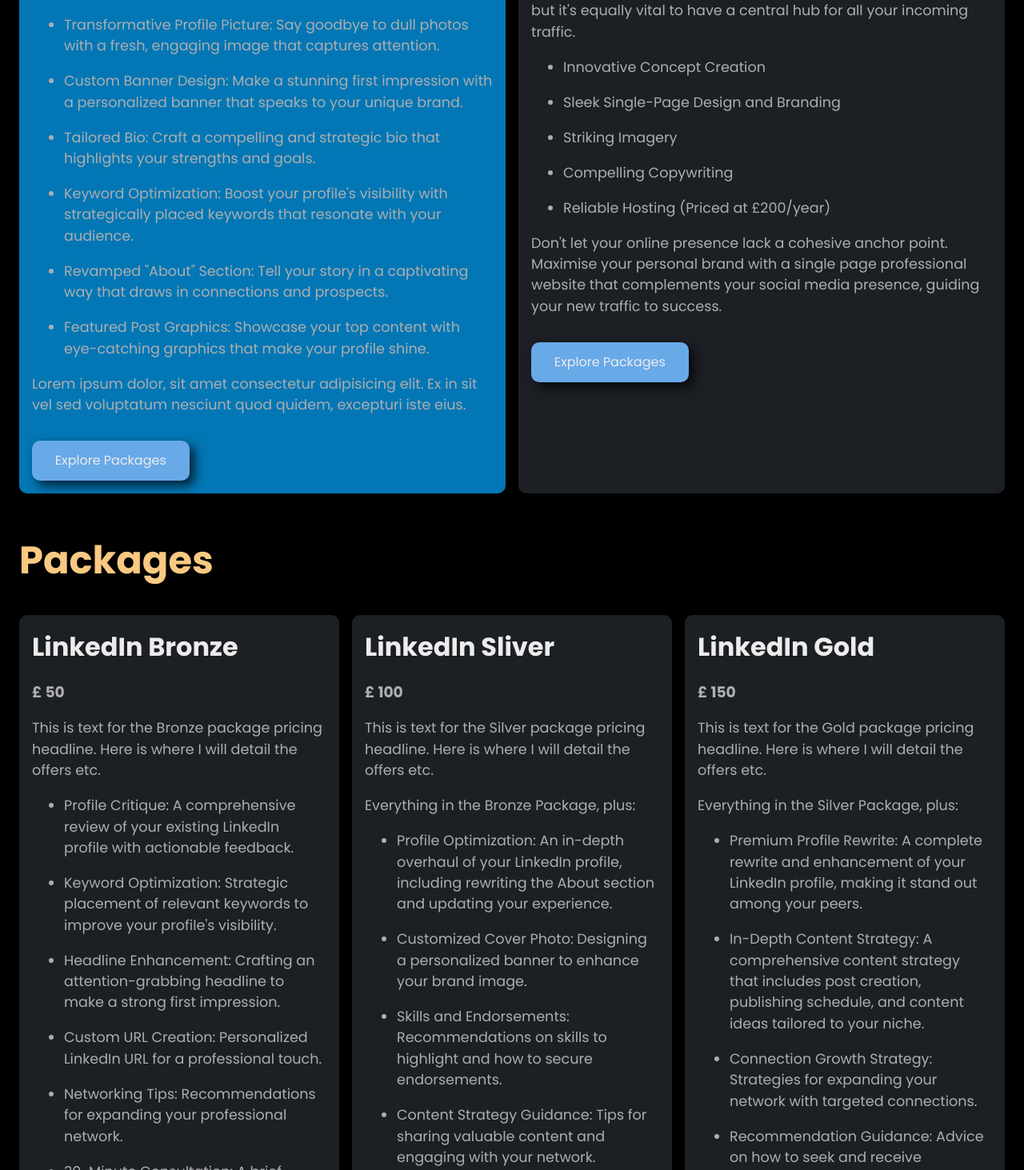
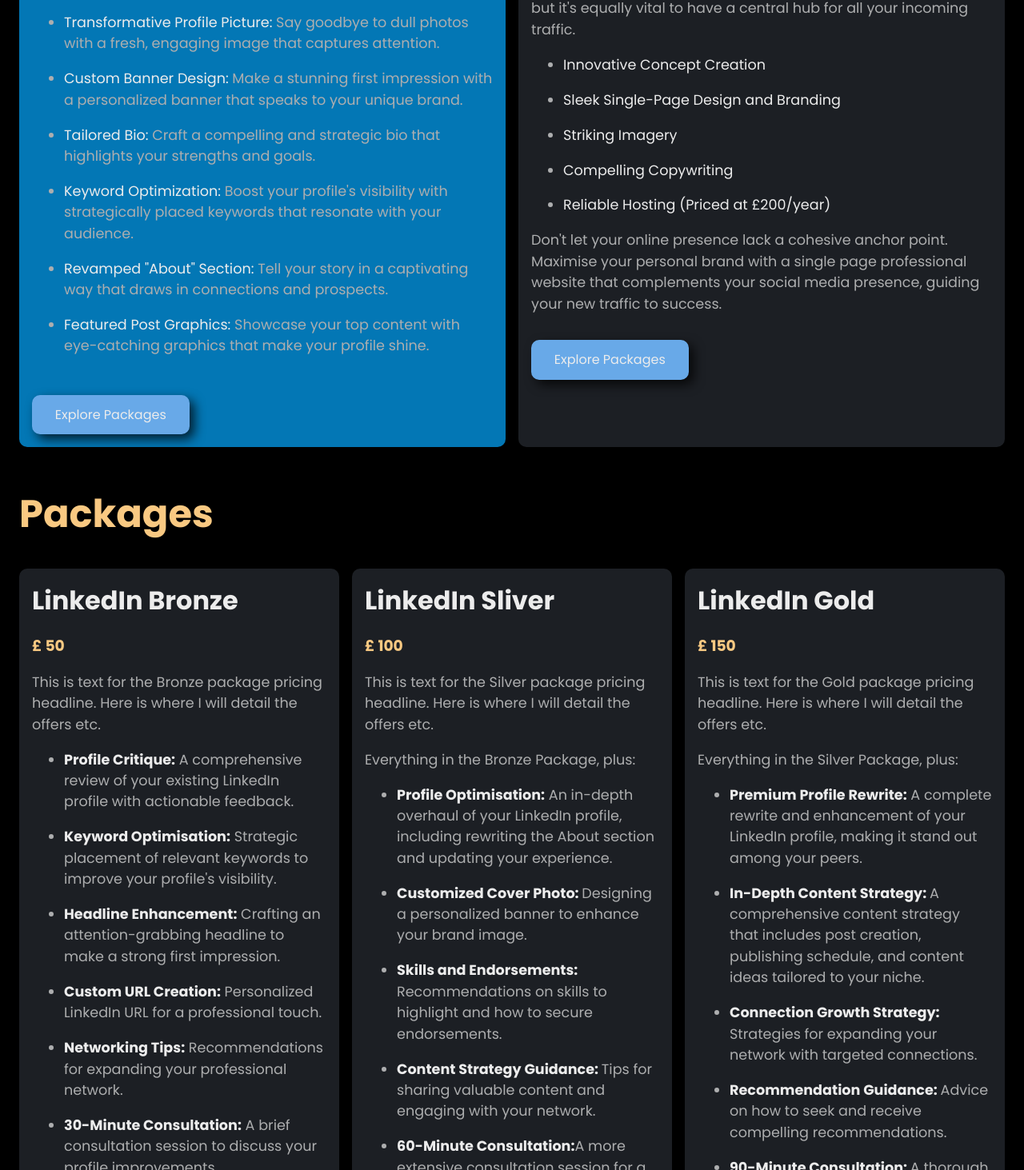
Before and after one commit to JAldo1980/react-small-business-landing-page, a React (Vite) app in the folder glow-1/: page / in a window 1280 px wide. Shown: the part 1167-2630 px from the top of the page at 80% size. Built offline with nearby package versions, Linux system fonts and the light colour scheme.

Commit message:
styles added

```diff
--- a/glow-1/src/LinkedInPackageHtml.jsx
+++ b/glow-1/src/LinkedInPackageHtml.jsx
@@ -2,14 +2,14 @@
 
 const BronzePackage = () => {
   return (
-    <div>
+    <div className="package-html-styles">
       <ul>
         <li>
           <span>Profile Critique:</span> A comprehensive review of your existing
           LinkedIn profile with actionable feedback.
         </li>
         <li>
-          <span>Keyword Optimization:</span> Strategic placement of relevant
+          <span>Keyword Optimisation:</span> Strategic placement of relevant
           keywords to improve your profile's visibility.
         </li>
         <li>
@@ -35,11 +35,11 @@
 
 const SilverPackage = () => {
   return (
-    <div>
+    <div className="package-html-styles">
       <p>Everything in the Bronze Package, plus:</p>
       <ul>
         <li>
-          <span>Profile Optimization:</span> An in-depth overhaul of your
+          <span>Profile Optimisation:</span> An in-depth overhaul of your
           LinkedIn profile, including rewriting the About section and updating
           your experience.
         </li>
@@ -66,7 +66,7 @@
 
 const GoldPackage = () => {
   return (
-    <div>
+    <div className="package-html-styles">
       <p>Everything in the Silver Package, plus:</p>
       <ul>
         <li>
--- a/glow-1/src/Modal.jsx
+++ b/glow-1/src/Modal.jsx
@@ -2,8 +2,11 @@
 
 const Modal = ({ handleClose }) => {
   return (
+    <div className="outer-modal-box">
       <div className="modal-box-el">
-      <div className="close-modal-btn" onClick={handleClose}></div>
+        <div className="close-modal-btn" onClick={handleClose}>
+          X
+        </div>
         <div className="inner-modal-box">
           <h2>Demo Modal</h2>
           <p>This button could direct you to a specific option:</p>
@@ -14,6 +17,7 @@
           </ul>
         </div>
       </div>
+    </div>
   );
 };
 
--- a/glow-1/src/Services.jsx
+++ b/glow-1/src/Services.jsx
@@ -19,34 +19,43 @@
           </p>
           <ul>
             <li>
-              Transformative Profile Picture: Say goodbye to dull photos with a
-              fresh, engaging image that captures attention.
+              <span className="service-text-style">
+                Transformative Profile Picture:
+              </span>{" "}
+              Say goodbye to dull photos with a fresh, engaging image that
+              captures attention.
             </li>
             <li>
-              Custom Banner Design: Make a stunning first impression with a
-              personalized banner that speaks to your unique brand.
+              <span className="service-text-style">Custom Banner Design:</span>{" "}
+              Make a stunning first impression with a personalized banner that
+              speaks to your unique brand.
             </li>
             <li>
-              Tailored Bio: Craft a compelling and strategic bio that highlights
-              your strengths and goals.
+              <span className="service-text-style">Tailored Bio:</span> Craft a
+              compelling and strategic bio that highlights your strengths and
+              goals.
             </li>
             <li>
-              Keyword Optimization: Boost your profile's visibility with
-              strategically placed keywords that resonate with your audience.
+              <span className="service-text-style">Keyword Optimization:</span>{" "}
+              Boost your profile's visibility with strategically placed keywords
+              that resonate with your audience.
             </li>
             <li>
-              Revamped "About" Section: Tell your story in a captivating way
-              that draws in connections and prospects.
+              <span className="service-text-style">
+                Revamped "About" Section:
+              </span>{" "}
+              Tell your story in a captivating way that draws in connections and
+              prospects.
             </li>
             <li>
-              Featured Post Graphics: Showcase your top content with
-              eye-catching graphics that make your profile shine.
+              <span className="service-text-style">
+                Featured Post Graphics:
+              </span>{" "}
+              Showcase your top content with eye-catching graphics that make
+              your profile shine.
             </li>
           </ul>
-          <p>
-            Lorem ipsum dolor, sit amet consectetur adipisicing elit. Ex in sit
-            vel sed voluptatum nesciunt quod quidem, excepturi iste eius.
-          </p>
+
           <button
             className="btn"
             onClick={() => handleScrollToSection("linkedin-price-scroll")}
@@ -63,11 +72,27 @@
             traffic.
           </p>
           <ul>
-            <li>Innovative Concept Creation</li>
-            <li>Sleek Single-Page Design and Branding</li>
-            <li>Striking Imagery</li>
-            <li>Compelling Copywriting</li>
-            <li>Reliable Hosting (Priced at £200/year)</li>
+            <li>
+              <span className="service-text-style">
+                Innovative Concept Creation
+              </span>
+            </li>
+            <li>
+              <span className="service-text-style">
+                Sleek Single-Page Design and Branding
+              </span>
+            </li>
+            <li>
+              <span className="service-text-style">Striking Imagery</span>
+            </li>
+            <li>
+              <span className="service-text-style">Compelling Copywriting</span>
+            </li>
+            <li>
+              <span className="service-text-style">
+                Reliable Hosting (Priced at £200/year)
+              </span>
+            </li>
           </ul>
           <p>
             Don't let your online presence lack a cohesive anchor point.
--- a/glow-1/src/WebsitePackageHtml.jsx
+++ b/glow-1/src/WebsitePackageHtml.jsx
@@ -2,7 +2,7 @@
 
 const BronzeWebPackage = () => {
   return (
-    <div>
+    <div className="package-html-styles">
       <ul>
         <li>
           <span>Profile Critique:</span> A comprehensive review of your existing
@@ -35,7 +35,7 @@
 
 const SilverWebPackage = () => {
   return (
-    <div>
+    <div className="package-html-styles">
       <p>Everything in the Bronze Package, plus:</p>
       <ul>
         <li>
@@ -66,7 +66,7 @@
 
 const GoldWebPackage = () => {
   return (
-    <div>
+    <div className="package-html-styles">
       <p>Everything in the Silver Package, plus:</p>
       <ul>
         <li>
--- a/glow-1/src/index.css
+++ b/glow-1/src/index.css
@@ -127,10 +127,11 @@
   align-items: center;
 }
 
-.nav-bar-el h1 {
+h1 {
   margin-top: 0;
   color: #f9c982;
   cursor: pointer;
+  line-height: 1.1;
 }
 
 .desktop-btn-el {
@@ -190,6 +191,7 @@
 /* DarkMode styling  */
 
 .toggle-flex {
+  margin-top: 1em;
   display: none;
   justify-content: flex-end;
   align-items: center;
@@ -207,7 +209,7 @@
 }
 
 .inner-toggle {
-  margin-top: 0.04em;
+  margin-top: 0.05em;
   margin-left: 0.09em;
   background-color: var(--logo-color);
   height: 20px;
@@ -289,6 +291,11 @@
   display: grid;
   grid-template-columns: repeat(1, 1fr);
   gap: 2em;
+}
+
+.header-el h1 {
+  font-size: 4rem;
+  color: var(--global-header);
 }
 
 .inner-header-image-el {
@@ -387,6 +394,10 @@
   margin-top: 1em;
 }
 
+.service-text-style {
+  color: var(--global-header);
+}
+
 /* **************** */
 /* PACKAGES STYLING */
 /* **************** */
@@ -414,6 +425,11 @@
   color: var(--p-global);
 }
 
+.package-html-styles span {
+  font-weight: bold;
+  color: var(--global-header);
+}
+
 /* **************** */
 /* PRICING STYLING */
 /* **************** */
@@ -433,7 +449,7 @@
 }
 
 .pricing-card {
-  min-height: 850px;
+  /* min-height: 850px; */
   background-color: var(--package-cards);
   border-radius: 10px;
   padding: 1em;
@@ -442,6 +458,10 @@
 
 .pricing-card h2 {
   color: var(--global-header);
+}
+
+.pricing-card h3 {
+  color: #f9c982;
 }
 
 /* ***************** */
@@ -540,6 +560,10 @@
 
 .next-step-card h2 {
   color: var(--global-header);
+}
+
+.next-step-card h3 {
+  color: var(--logo-color);
 }
 
 .next-html {
@@ -666,6 +690,47 @@
 
 a {
   color: #0377b5;
+}
+
+/* MODAL POP UP */
+
+.outer-modal-box {
+  position: fixed;
+  top: 50%;
+  left: 50%;
+  transform: translate(-50%, -50%);
+  background: white;
+  padding: 20px;
+  z-index: 1000;
+  border-radius: 10px;
+}
+
+.modal-box-el {
+  color: black;
+  background: #fff;
+  opacity: 0.9;
+  -ms-filter: progid:DXImageTransform.Microsoft.Alpha(Opacity= 11); /* // for IE8 */
+  filter: alpha(opacity= 11); /* //for IE5-7 */
+  padding: 2em;
+  border-radius: 10px;
+  max-width: 500px;
+  width: 100%;
+  position: relative;
+}
+
+.close-modal-btn {
+  display: flex;
+  justify-content: center;
+  align-items: center;
+  color: white;
+  background-color: red;
+  padding: 1em;
+  width: 20px;
+  height: 20px;
+  border-radius: 10px;
+  position: absolute;
+  right: 20px;
+  cursor: pointer;
 }
 
 /* ********************* */
@@ -818,12 +883,6 @@
 
 /* ********************* */
 /* ********************* */
-/* DESKTOP RESPONSIVENESS */
+/* MOBILE RESPONSIVENESS */
 /* ********************* */
 /* ********************* */
-
-/* MODAL POP UP */
-
-.modal-box-el {
-  color: white;
-}
```
Lines whose indentation alone changed are shown as unchanged.
